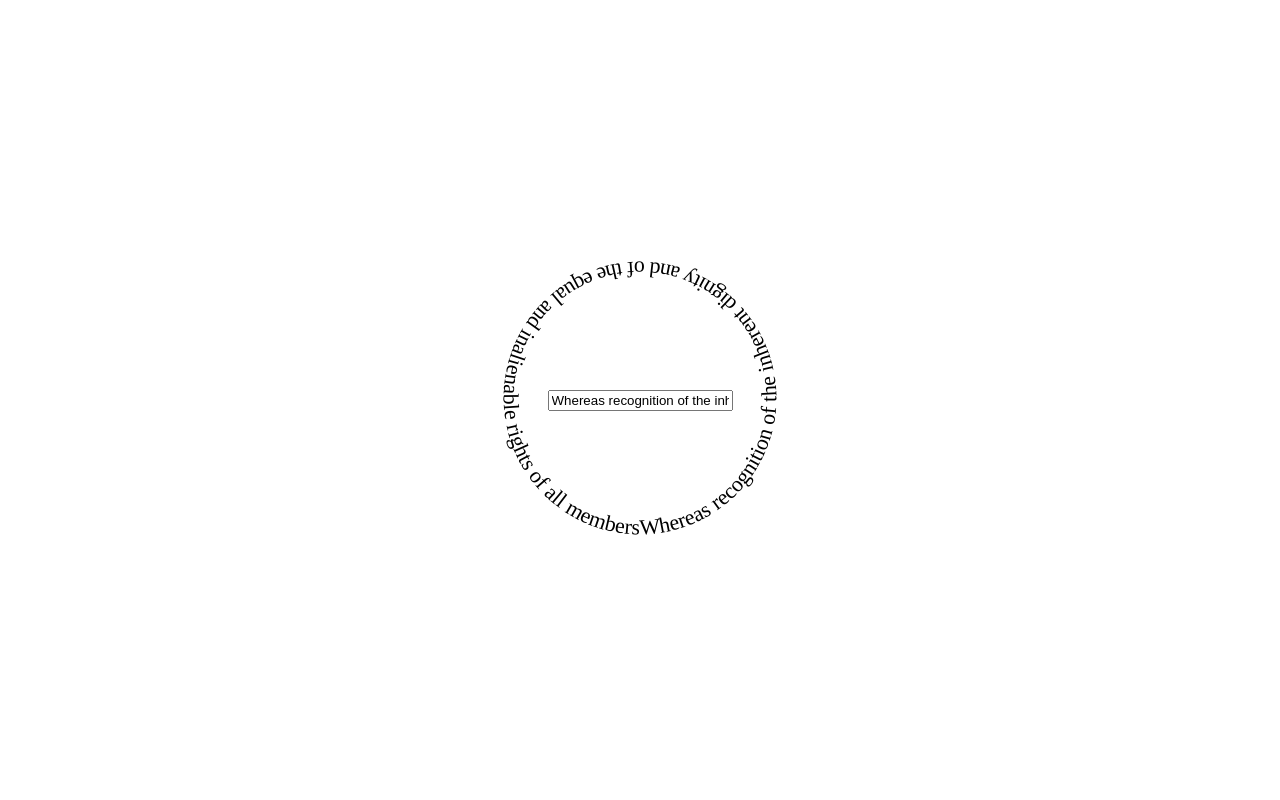
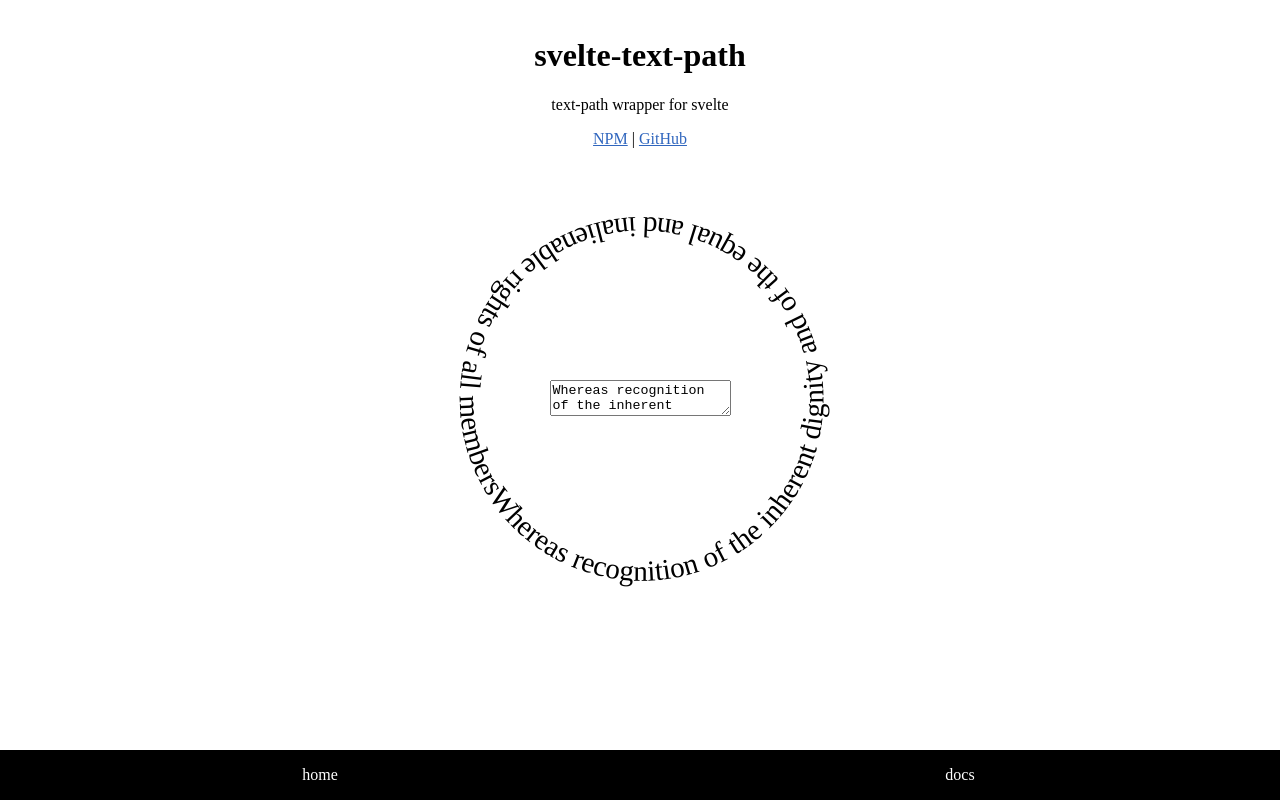
Before and after one commit to LeoDog896/svelte-text-path, a SvelteKit app: page / in a window 1280 px wide. Built offline with nearby package versions, Linux system fonts and the light colour scheme.

Commit message:
feat: base homepage

```diff
--- a/src/app.css
+++ b/src/app.css
@@ -4,3 +4,7 @@ body, html {
     height: 100%;
     width: 100%;
 }
+
+a {
+    color: #3066BE;
+}
--- a/src/routes/+layout.svelte
+++ b/src/routes/+layout.svelte
@@ -1,5 +1,47 @@
-<script>
+<script lang="ts">
+    import type { PageData } from './$types';
+    import { cubicIn, cubicOut } from 'svelte/easing';
+	import { fade } from 'svelte/transition';
+
     import '../app.css'
+
+    export let data: PageData;
+    $: pathname = data.pathname
 </script>
 
-<slot />
+{#key pathname}
+    <div class="display" in:fade={{ easing: cubicOut, duration: 100, delay: 200 }} out:fade={{ easing: cubicIn, duration: 100 }}>
+        <slot />
+    </div>
+{/key}
+
+<footer>
+    <nav>
+        <a href="/svelte-text-path/">
+            home
+        </a>
+        <a href="/svelte-text-path/docs">
+            docs
+        </a>
+    </nav>
+</footer>
+
+<style>
+
+    nav {
+        position: absolute;
+        bottom: 0;
+        left: 0;
+        right: 0;
+        text-align: center;
+        display: flex;
+    }
+
+    nav a {
+        background: black;
+        color: white;
+        text-decoration: none;
+        padding: 1rem;
+        width: 100%;
+    }
+</style>
--- a/src/routes/+layout.ts
+++ b/src/routes/+layout.ts
@@ -1,2 +1,10 @@
 export const prerender = true;
 export const trailingSlash = 'always';
+
+export const load = ({ url }) => {
+	const { pathname } = url;
+
+	return {
+		pathname
+	};
+};
--- a/src/routes/+page.svelte
+++ b/src/routes/+page.svelte
@@ -1,28 +1,64 @@
 <script lang="ts">
     import { Curve } from "$lib";
+	import { sineOut } from "svelte/easing";
+	import { tweened } from "svelte/motion";
 
     let text = "Whereas recognition of the inherent dignity and of the equal and inalienable rights of all members of the human family is the foundation of freedom, justice and peace in the world,"
+
+    let inputFocused: boolean;
+    $: spinning = !inputFocused;
+
+    let rotation = tweened(0, { duration: 300, easing: sineOut });
+    $: desiredRotation = spinning ? $rotation + 1.2 : null;
+    $: desiredRotation && rotation.set(desiredRotation)
 </script>
 
+<header class="content">
+    <h1>svelte-text-path</h1>
+    <p>text-path wrapper for svelte</p>
+    <p><a href="https://npmjs.com/package/svelte-text-path">NPM</a> | <a href="https://github.com/LeoDog896/svelte-text-path">GitHub</a></p>
+</header>
+
 <div class="center">
-    <input bind:value={text} />
-</div>
-
-<div class="center display">
-    <Curve>{text}</Curve>
+    <div class="spin-container" style="transform: rotate({$rotation}deg)">
+        <Curve>{text}</Curve>
+    </div>
+    <div class="input">
+        <textarea placeholder="Enter curved text" on:focus={() => inputFocused = true} on:blur={() => inputFocused = false} bind:value={text}></textarea>
+    </div>
 </div>
 
 <style>
     .center {
-        position: fixed;
+        position: absolute;
         display: flex;
         justify-content: center;
         align-items: center;
         height: 100vh;
         width: 100vw;
+        top: 0;
+        left: 0;
+        z-index: 0;
     }
 
-    .display {
-        pointer-events: none;
+    .content {
+        position: relative;
+        text-align: center;
+        padding-top: 1rem;
+        z-index: 1;
+    }
+
+    .spin-container {
+        display: relative;
+        width: calc(min(100vw / 2, 100vh / 2));
+    }
+
+    .input {
+        display: block;
+        position: relative;
+        z-index: 2;
+        width: calc(min(100vw / 2, 100vh / 2));
+        margin-left: calc(-1 * min(100vw / 2, 100vh / 2));
+        text-align: center;
     }
 </style>
```
Also changed, not shown: src/routes/docs/+page.svelte (added, +9 -0 lines).
